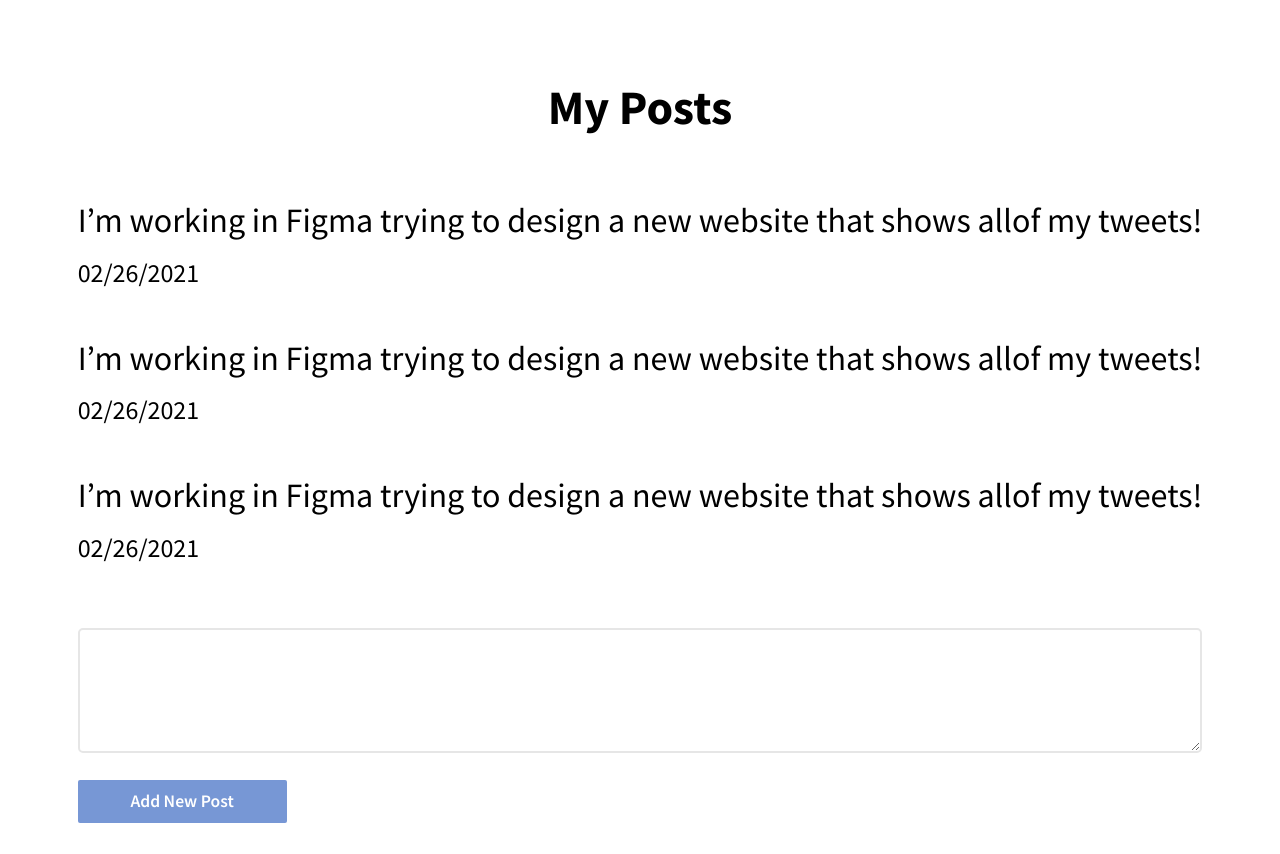
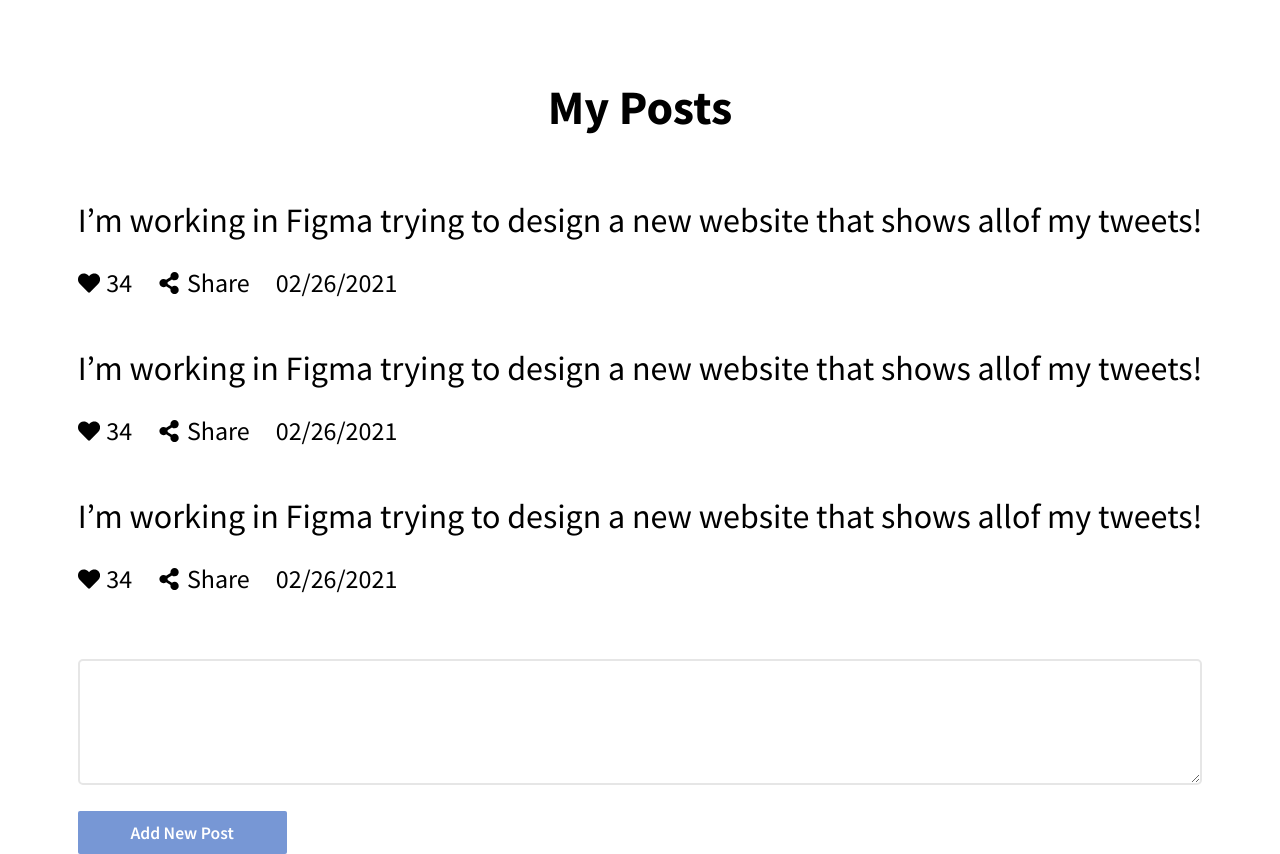
Before and after one commit to DrunkOldDog/my-posts-app, a Next.js app: page / in a window 1280 px wide. Before the commit the page ends 823 px from the top, so only its background shows below. Built offline with nearby package versions, Linux system fonts and the light colour scheme.

Commit message:
Add Share & Like dummies in Posts

```diff
--- a/src/components/Post/Post.js
+++ b/src/components/Post/Post.js
@@ -1,10 +1,22 @@
+import { FaHeart, FaShareAlt } from "react-icons/fa";
+
 import styles from "./Post.module.scss";
 
 export default function Post({ content, date }) {
   return (
     <>
       <p className={styles.postsContent}>{content}</p>
-      <p className={styles.postsDate}>{date}</p>
+      <ul className={styles.postsMeta}>
+        <li className={styles.postsMetaData}>
+          <FaHeart />
+          {34}
+        </li>
+        <li className={styles.postsMetaData}>
+          <FaShareAlt />
+          {"Share"}
+        </li>
+        <li className={styles.postsMetaData}>{date}</li>
+      </ul>
     </>
   );
 }
--- a/src/components/Post/Post.module.scss
+++ b/src/components/Post/Post.module.scss
@@ -4,8 +4,23 @@
   margin-bottom: 0.4em;
 }
 
-.postsDate {
+.postsMeta {
+  list-style: none;
+  padding: 0;
+  display: flex;
+  align-items: center;
+}
+
+.postsMetaData {
+  display: flex;
+  align-items: center;
   font-size: 26px;
   line-height: 33px;
   margin-top: 0.4em;
+  margin-right: 1em;
+
+  svg {
+    margin-right: 0.3em;
+    font-size: 0.85em;
+  }
 }
--- a/src/styles/Home.module.scss
+++ b/src/styles/Home.module.scss
@@ -27,7 +27,7 @@
   padding: 0;
   margin: 4em 0;
 
-  li {
+  & > li {
     margin-bottom: 3em;
 
     &:last-child {
```
